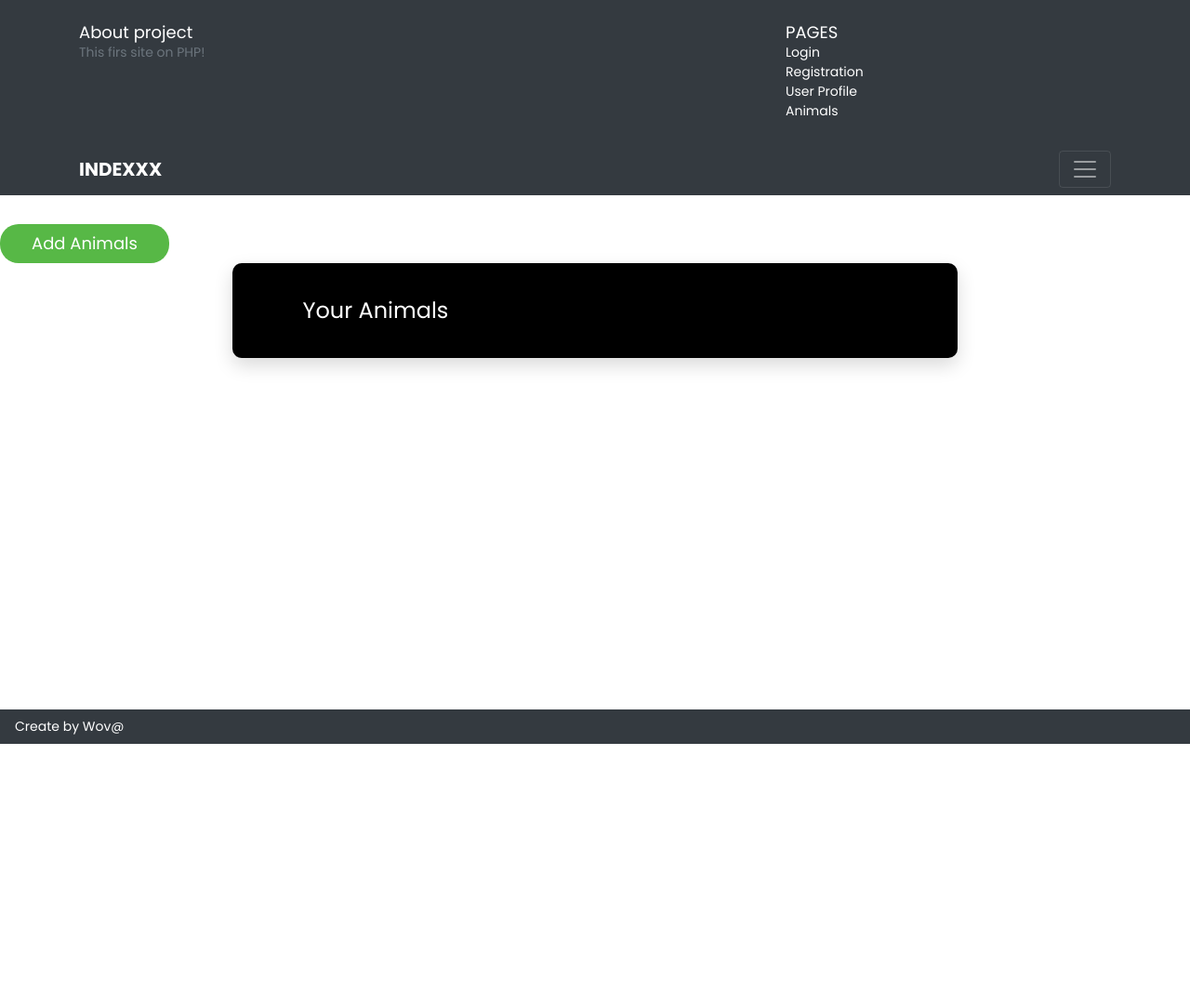
After one commit to Wova607/phpFirstrSite, a PHP site: page /animalsList.php in a window 1280 px wide, after a click that opens the changed part. The commit adds this page. Shown: the whole page at 93% size. Run offline with PHP 8.4, Linux system fonts and the light colour scheme; the visitor is signed in with stand-in values (Sample User, id 1); tables that the repository leaves empty or names only in its code hold one stand-in row (values such as "Sample post").

Commit message:
add animals pages

```diff
--- a/_header.php
+++ b/_header.php
@@ -27,7 +27,7 @@
                 <li><a href="login.php" class="text-white">Login</a></li>
                 <li><a href="registration.php" class="text-white">Registration</a></li>
                 <li><a href="UserProfile.php" class="text-white">User Profile</a></li>
-                <li><a href="about.php" class="text-white">About</a></li>
+                <li><a href="animalsList.php" class="text-white">Animals</a></li>
               </ul>
             </div>
           </div>
--- /dev/null
+++ b/animalsList.php
@@ -0,0 +1,66 @@
+<?php
+session_start();
+include "_header.php";
+include_once "func.php";
+
+$animalslist[]=AnimalsFromDB();
+?>
+<br>
+<div class="p-t-10">
+  <button name="add" class="btn btn--pill btn--green" data-toggle="collapse" data-target="#collapseAnimal" aria-expanded="false" aria-controls="collapseAnimal">Add Animals</button>
+</div>
+<div class="collapse" id="collapseAnimal">
+
+
+<div class="container col-5">
+<div class="page-wrapper  p-t-150 p-b-100 font-poppins">
+        <div class="wrapper wrapper--w780">
+          <div class="card card-3 p-t-20 ">
+
+           <h2 class="title" >&nbsp;&nbsp;&nbsp;&nbsp;&nbsp;&nbsp;Add Animals</h2>
+
+            <form method="POST" enctype="multipart/form-data">
+            <div class="container">
+
+                  <div class="input-group">
+                     <input class="input--style-3" type="text" placeholder="Kind" name="kind">
+                  </div>
+                  <div class="input-group">
+                     <input class="input--style-3" type="text" placeholder="Breed" name="breed">
+                  </div>
+                  <div class="input-group">
+                     <input class="input--style-3" type="text" placeholder="Name" name="name">
+                  </div>
+                  <div class="input-group">
+                    <input class="input--style-3 js-datepicker" type="text" placeholder="Birthdate" name="birthday">
+                            <i class="zmdi  input-icon js-btn-calendar">
+                            <img src=/icon/calend.png width="30" height="30">
+                            </i>
+                  </div>
+                  <div class="input-group">
+                    <input class="input--style-3" type="file" placeholder="Photo" name="photo">
+                  </div>
+
+                        <div class="p-t-10">
+                            <button name="add" class="btn btn--pill btn--green">Add</button>
+                        </div>
+             </div>
+                </form>
+
+          </div>
+
+        </div>
+</div>
+</div>
+
+</div>
+<div class="page-wrapper  font-poppins">
+  <div class="wrapper wrapper--w780">
+    <div class="card card-3">
+      <h2 class="title" >&nbsp;&nbsp;&nbsp;&nbsp;&nbsp;&nbsp;Your Animals</h2>
+    </div>
+  </div>
+</div>
+<?php
+include "_footer.php";
+?>
--- a/func.php
+++ b/func.php
@@ -1,4 +1,13 @@
 <?php
+function prepdate($str)
+{
+$newstr=substr($str,strlen($str)-4,5);
+$newstr.="-";
+$newstr.=substr($str,strlen($str)-7,2);
+$newstr.="-";
+$newstr.=substr($str,strlen($str)-10,2);
+return $newstr;
+}
 
 function loginUser($login,$pas)
  {
@@ -13,7 +22,6 @@ function loginUser($login,$pas)
   try{
     $sql = "SELECT * FROM `tbl_user` WHERE Login = '$login'";
      $isql = $dbh->prepare($sql);
-     //$userPas=$isql->execute([$login, $pas]);
      $isql->execute();
      $res = $isql->fetch(PDO::FETCH_ASSOC);
      $id=$res['Id'];
@@ -38,50 +46,37 @@ function loginUser($login,$pas)
    }
 
 
+   function AnimalsFromDB()
+   {
+    $id=$_SESSION['login_User'];
+    include_once "connect_db.php";
+    try{
+     $sql = "SELECT * FROM `tbl_animals` WHERE UserId = '$id'";
+     $isql = $dbh->prepare($sql);
+     $isql->execute();
+     $animals = $isql->fetch(PDO::FETCH_ASSOC);
 
+      }catch (PDOException $e) {
+         echo 'У даного користувача тварин не знайдено в базі: ' . $e->getMessage();
+         die();
+     }
+     return $animals;
+   }
 
+   function AddAnimal($kind, $breed, $name, $birdthday, $photo)
+   {
+    $id=$_SESSION['login_User'];
+    include_once "connect_db.php";
+    try{
+     $sql = "INSERT INTO tbl_animals(Kind, Breed, Name, Birdthday, Photo, UserId) VALUES (?, ?, ?, ?, ?, ?)";
+     $isql = $dbh->prepare($sql);
+     $isql->execute([$kind, $breed, $name, $birdthday, $photo, $id]);
 
-   //include_once "connect_db.php";
+      }catch (PDOException $e) {
+         echo 'Тварину не додано в базу: ' . $e->getMessage();
+         die();
+     }
+     return $animals;
+   }
 
-
-
-  //  if($pas=="123")
-  //  {
-  //      $_SESSION['bad_login_count']=0;
-  //      return true;
-  //  }else{
-  //      $_SESSION['bad_login_count']++;
-  //      return false;
-  //  }
-
-// function loginUser($login,$pas)
-// {
-// //include_once "connect_db.php";
-// $pas= password_hash($pas, PASSWORD_DEFAULT);
-
-// // try{
-// //     $sql = "SELECT Id FROM `tbl_user` WHERE (login='$login' AND Password='$pas')";
-// //     $isql = $dbh->prepare($sql);
-// //     $isql->execute();
-// //     $res = $isql->fetch(PDO::FETCH_ASSOC);
-// //     $id=$res['Id'];
-// //    // $userPas=$isql->execute([$login, $pas]);
-// //     }catch (PDOException $e) {
-// //         echo 'Запис не додано в базу: ' . $e->getMessage();
-// //         die();
-// //     }
-// $id=null;
-// if($id==null)
-// {
-//   //  $_SESSION['bad_login_count']++;
-//     return false;
-// }else{
-//    // $_SESSION['bad_login_count']=0;
-//     return true;
-// }
-
-
-
-
-// }
 ?>
--- a/login.php
+++ b/login.php
@@ -23,7 +23,7 @@ if(isset($_POST["loginBTN"]))
     include_once "func.php";
     if(loginUser($_POST['login'], $_POST['password']))
       {
-         header("Location: /about.php");
+         header("Location: /animalsList.php");
          exit;
       }
      else{
@@ -57,7 +57,7 @@ if(isset($_POST["loginBTN"]))
       <h2 class="title" >&nbsp;&nbsp;&nbsp;&nbsp;&nbsp;&nbsp;Login</h2>
 
         <form method="POST">
-
+               <div class="container">
                 <div class="input-group">
                 <div class="alert alert-danger" role="alert" <?php echo $_SESSION['bad_user'] ?>>Wrong login or password!</div>
                   <input class="input--style-3" type="text" placeholder="Login" name="login" required <?php echo "value=$l" ?>>
@@ -85,7 +85,7 @@ if(isset($_POST["loginBTN"]))
                           </div>
                         </div>
                       </div>
-
+          </div>
         </form>
 
     </div>
```
Also changed, not shown: about.php (deleted, +0 -10 lines), userToDB.php (+4 -10 lines).
